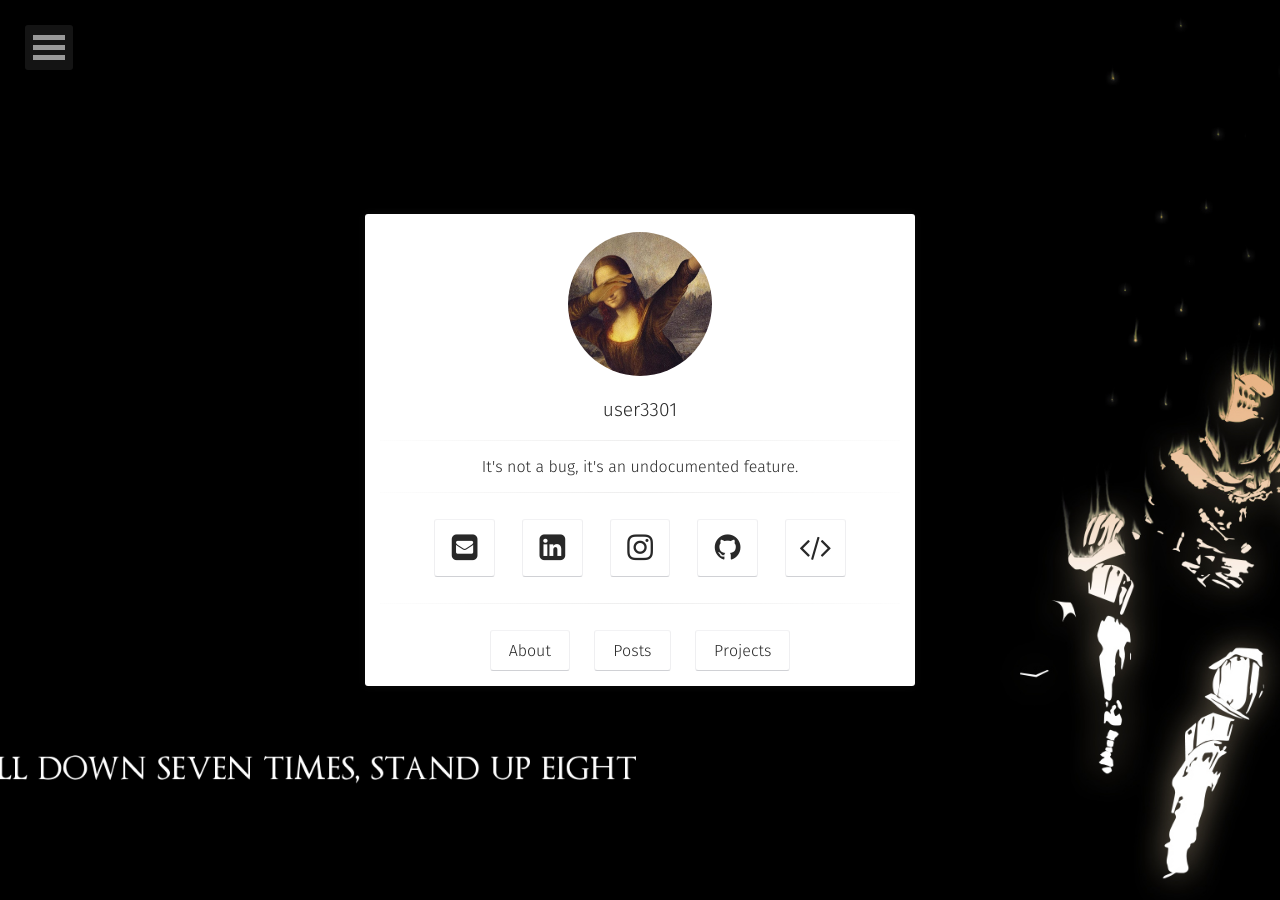
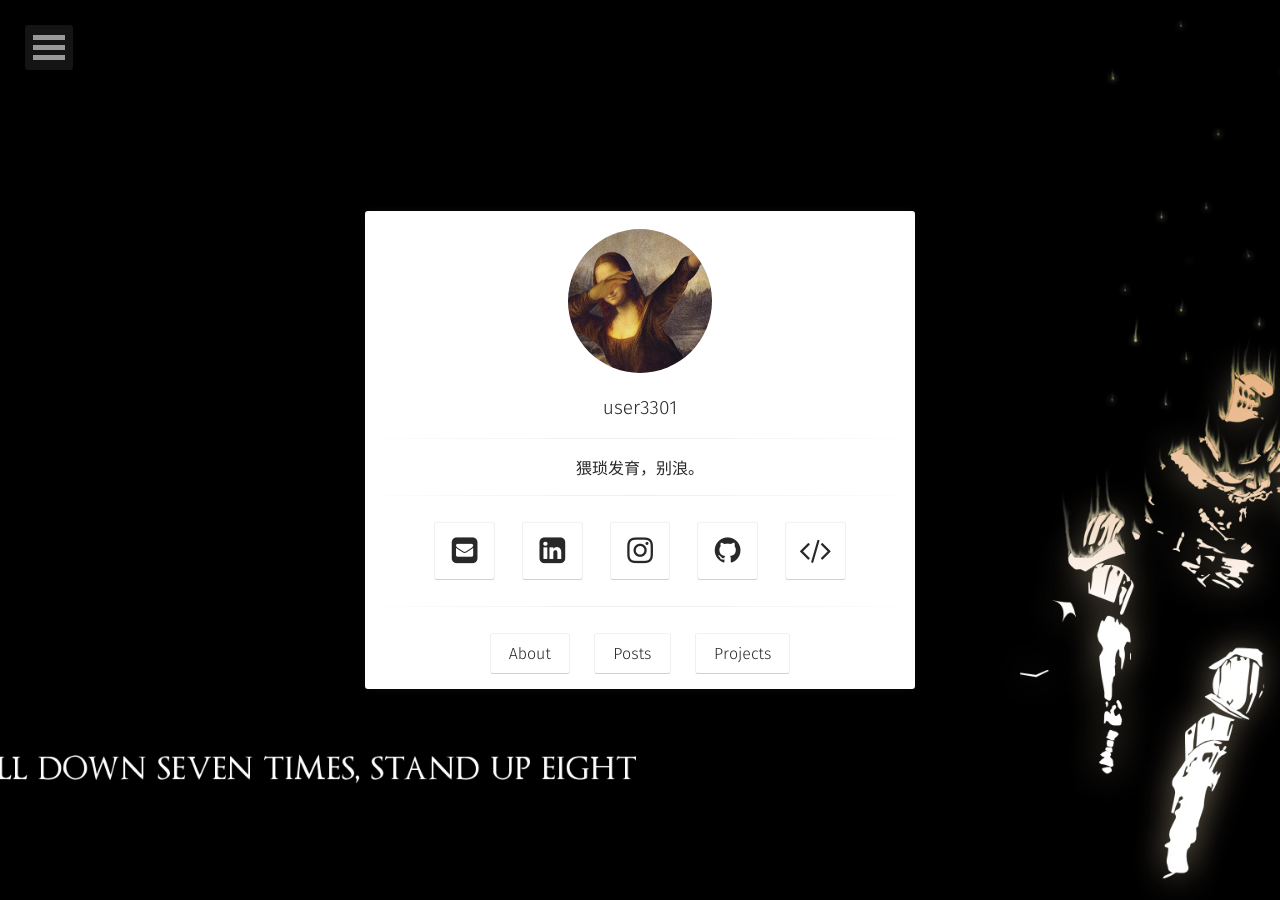
Before and after one commit to user3301/user3301.github.io, a Jekyll site: the page built from index.html, in a window 1280 px wide. Built offline with Jekyll 4.4.1, drawn with Linux system fonts in a browser that asks for light colours; some web fonts are replaced.

Commit message:
Update _config.yml

```diff
--- a/_config.yml
+++ b/_config.yml
@@ -1,6 +1,6 @@
 # Site
 title:              user3301
-bio:                "It's not a bug, it's an undocumented feature."
+bio:                "猥琐发育，别浪。"
 description:        "User3301 is a Java fanboy, but he doesn't think Java is the one true language."
 reading_time:       true
 words_per_minute:   200
```
